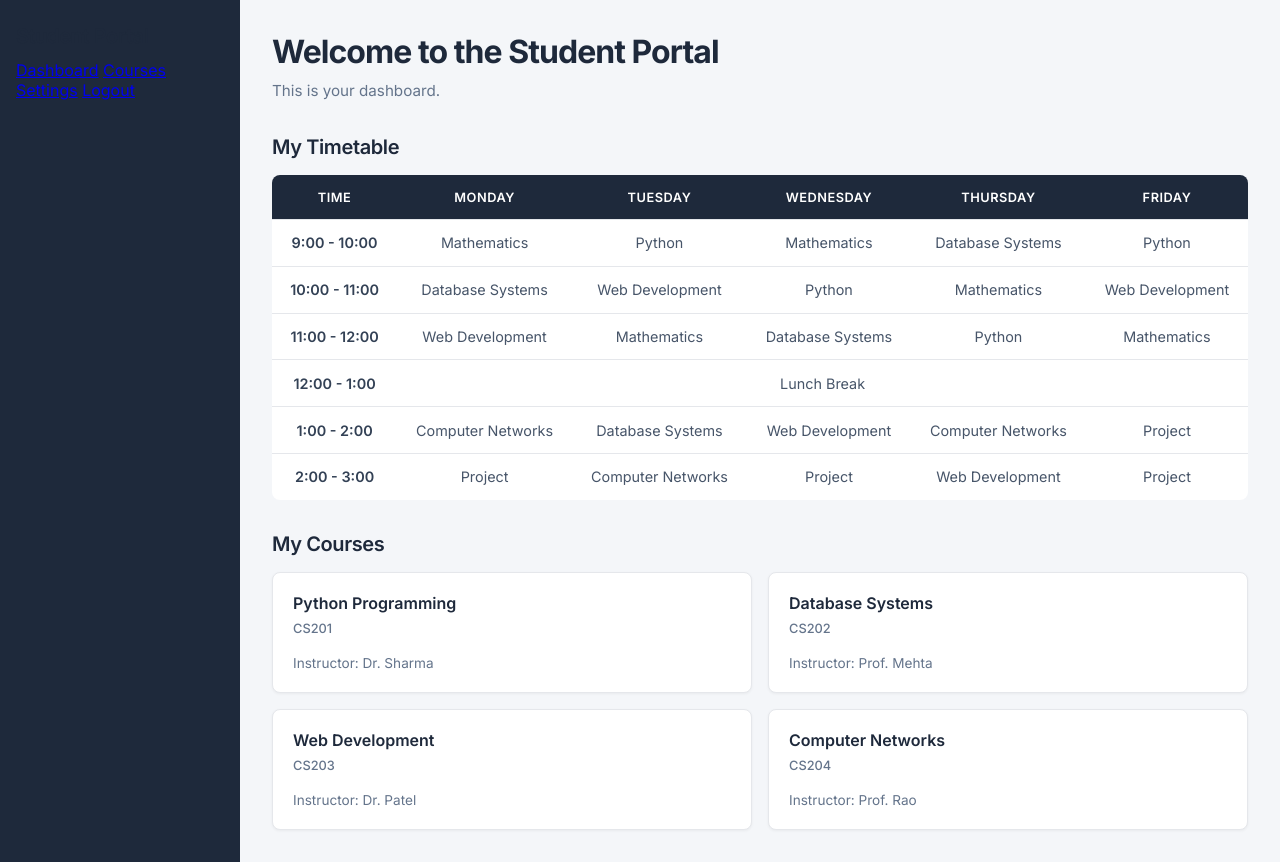
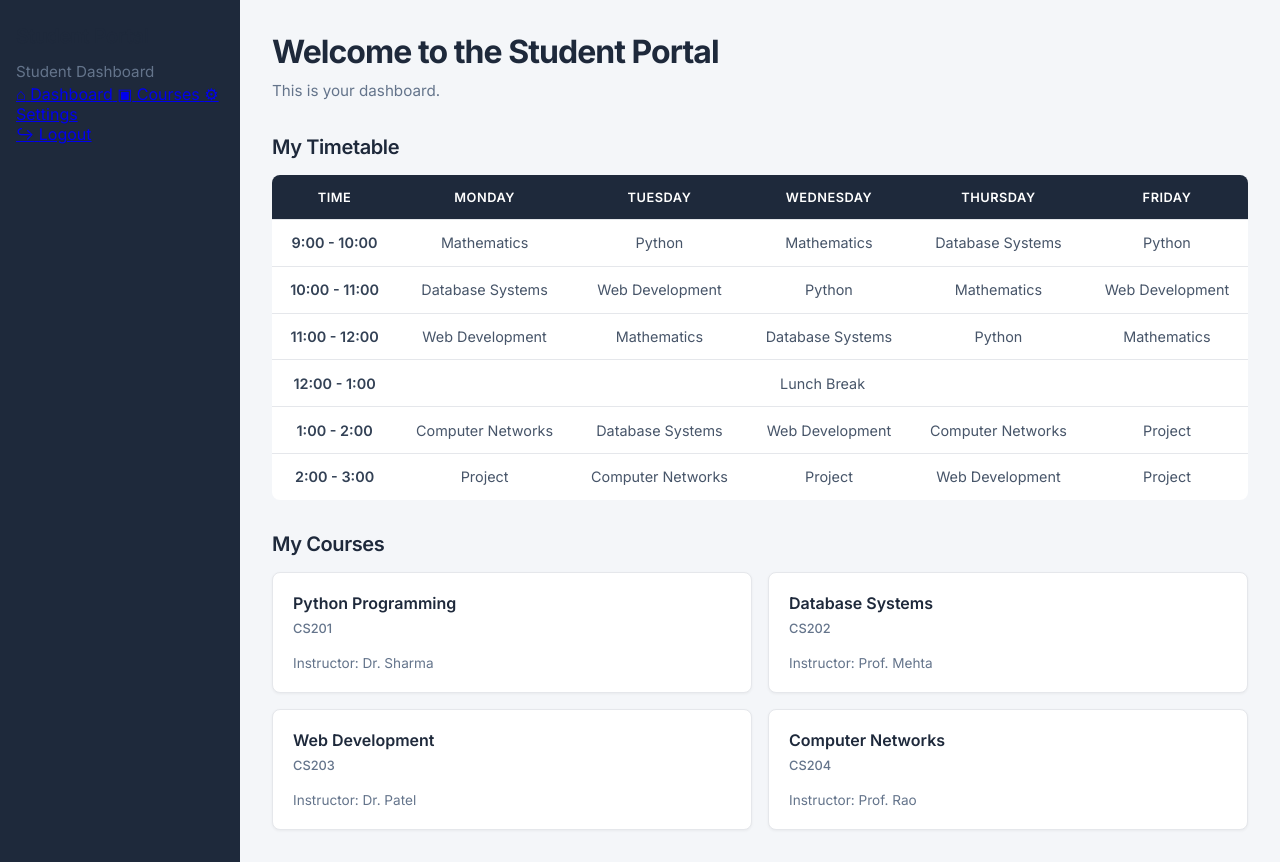
Before and after one commit to don-curleone/student-portal, a Flask app: page /home in a window 1280 px wide. Run offline with Flask 3, Linux system fonts and the light colour scheme.

Commit message:
modified side bar

```diff
--- a/templates/base.html
+++ b/templates/base.html
@@ -11,16 +11,38 @@
 
 <body>
 
-    <aside class="sidebar">
+<aside class="sidebar">
+
+    <div class="sidebar-header">
         <h2>Student Portal</h2>
+        <p>Student Dashboard</p>
+    </div>
 
-        <nav>
-            <a href="{{ url_for('home') }}">Dashboard</a>
-            <a href="#">Courses</a>
-            <a href="#">Settings</a>
-            <a href="{{ url_for('login') }}" class="logout-link">Logout</a>
-        </nav>
-    </aside>
+    <nav class="sidebar-nav">
+        <a href="{{ url_for('home') }}" class="nav-link active">
+            <span class="nav-icon">⌂</span>
+            <span>Dashboard</span>
+        </a>
+
+        <a href="#" class="nav-link">
+            <span class="nav-icon">▣</span>
+            <span>Courses</span>
+        </a>
+
+        <a href="#" class="nav-link">
+            <span class="nav-icon">⚙</span>
+            <span>Settings</span>
+        </a>
+    </nav>
+
+    <div class="sidebar-footer">
+        <a href="{{ url_for('login') }}" class="logout-link">
+            <span class="nav-icon">↪</span>
+            <span>Logout</span>
+        </a>
+    </div>
+
+</aside>
 
     <main class="main-content">
         {% block content %}
```
